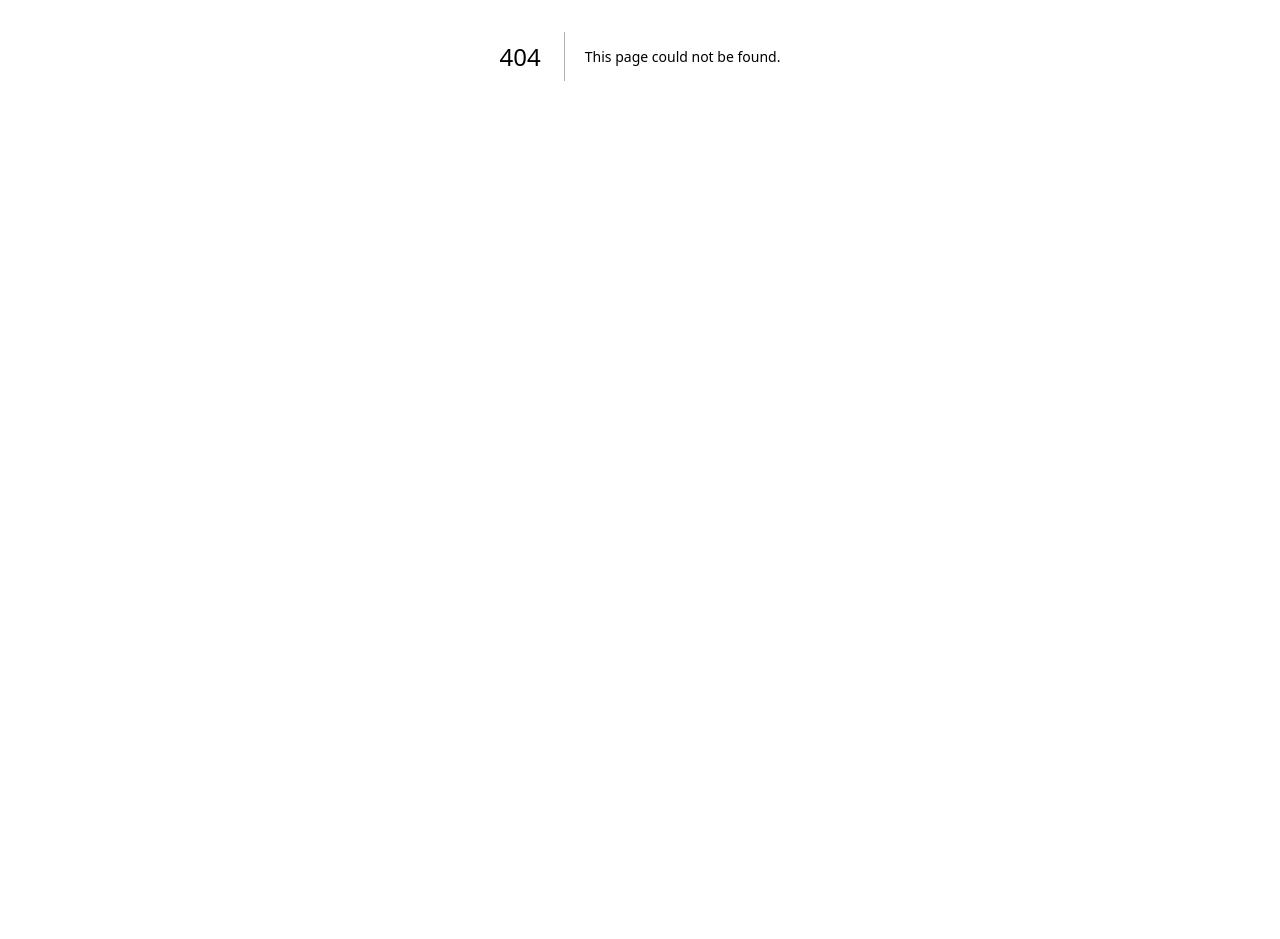
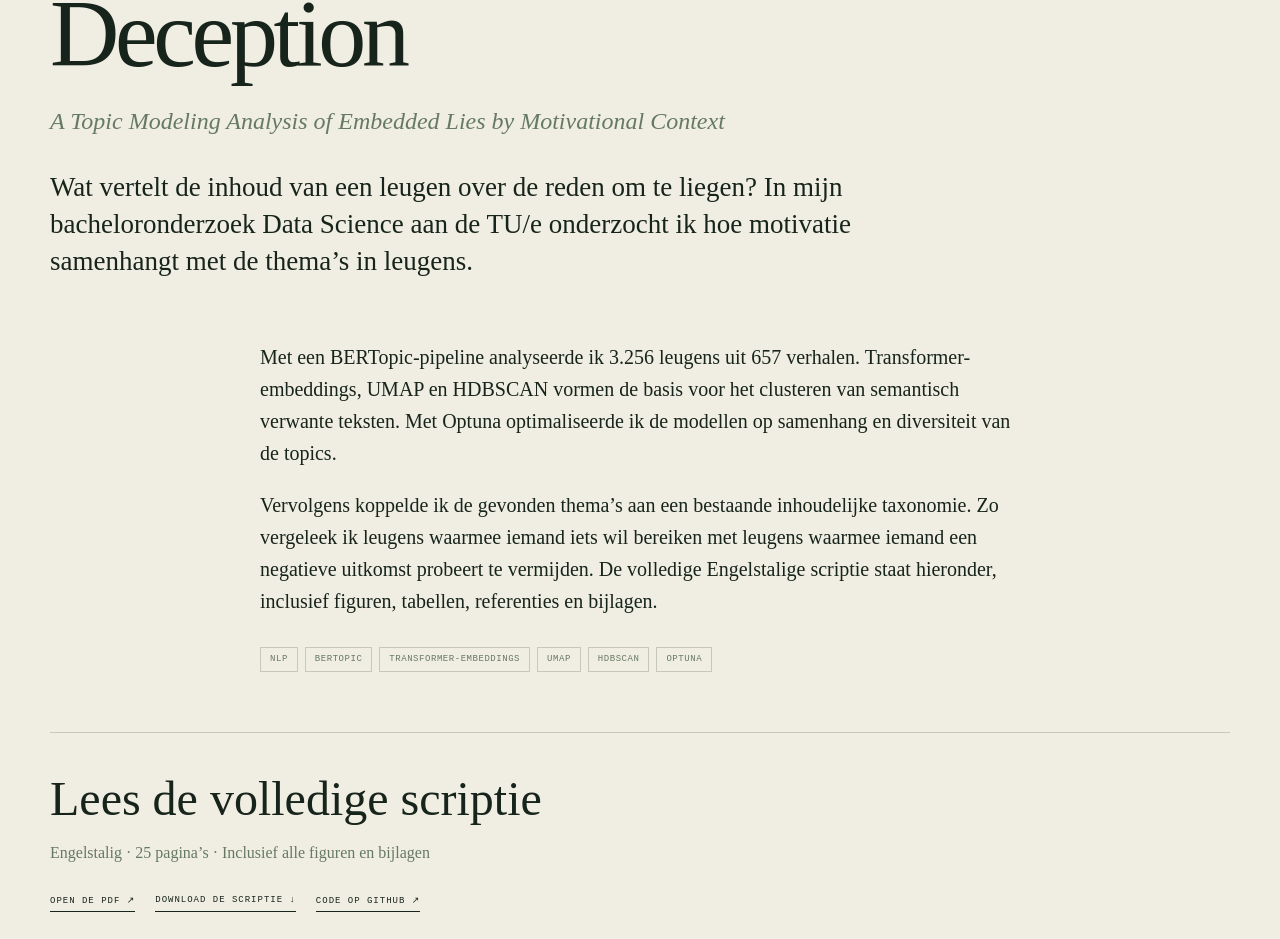
Before and after one commit to Wobknaap/Site, a Next.js app: page /projecten/thematic-structures-of-deception in a window 1280 px wide. Before the commit this address had no page. Shown: the part 344-1283 px from the top of the page. Before the commit the page ends 800 px from the top, so only its background shows below. Built offline with nearby package versions, Linux system fonts and the light colour scheme.

Commit message:
Embed full bachelor thesis on its own project page

```diff
--- /dev/null
+++ b/app/bep-case-study.json
@@ -0,0 +1,20 @@
+{
+  "title": "Thematic Structures of Deception",
+  "subtitle": "A Topic Modeling Analysis of Embedded Lies by Motivational Context",
+  "intro": "Wat vertelt de inhoud van een leugen over de reden om te liegen? In mijn bacheloronderzoek Data Science aan de TU/e onderzocht ik hoe motivatie samenhangt met de thema’s in leugens.",
+  "paragraphs": [
+    "Met een BERTopic-pipeline analyseerde ik 3.256 leugens uit 657 verhalen. Transformer-embeddings, UMAP en HDBSCAN vormen de basis voor het clusteren van semantisch verwante teksten. Met Optuna optimaliseerde ik de modellen op samenhang en diversiteit van de topics.",
+    "Vervolgens koppelde ik de gevonden thema’s aan een bestaande inhoudelijke taxonomie. Zo vergeleek ik leugens waarmee iemand iets wil bereiken met leugens waarmee iemand een negatieve uitkomst probeert te vermijden. De volledige Engelstalige scriptie staat hieronder, inclusief figuren, tabellen, referenties en bijlagen."
+  ],
+  "pdf": "/documents/wob-knaap-bep.pdf",
+  "pages": 25,
+  "tags": [
+    "NLP",
+    "BERTopic",
+    "Transformer-embeddings",
+    "UMAP",
+    "HDBSCAN",
+    "Optuna"
+  ],
+  "codeUrl": "https://github.com/Wobknaap/BEP_1490621"
+}
--- a/app/globals.css
+++ b/app/globals.css
@@ -291,3 +291,12 @@ figcaption { display: flex; justify-content: space-between; gap: 18px; margin-to
 .case-method p { font-size: 17px; color: var(--moss); }
 .case-links { display: flex; flex-wrap: wrap; gap: 20px; margin-top: 30px; }
 @media (max-width: 700px) { .case-stats { grid-template-columns: 1fr 1fr; } .case-screens { grid-template-columns: 1fr; } .case-copy p { font-size: 18px; } .case-figure figure { padding: 0; } }
+
+.bep-subtitle { max-width: 860px; font: italic 24px/1.4 var(--serif); color: var(--moss); margin: -5px 0 30px; }
+.bep-summary { margin-block: 60px; }
+.bep-document { border-top: 1px solid var(--line); padding-top: 40px; }
+.bep-document h2 { font: 400 clamp(32px, 4vw, 48px)/1.1 var(--serif); margin: 0 0 15px; }
+.bep-document > p { color: var(--moss); font: 16px/1.5 var(--serif); }
+.bep-document .pdf-help { font: 14px/1.5 var(--font-geist-sans); margin-top: 25px; }
+.pdf-viewer { display: block; width: 100%; height: 85vh; min-height: 600px; margin-top: 25px; border: 1px solid var(--line); background: #fff; }
+@media (max-width: 700px) { .pdf-viewer { height: 70vh; min-height: 400px; } .bep-subtitle { font-size: 20px; } }
--- /dev/null
+++ b/app/projecten/thematic-structures-of-deception/page.tsx
@@ -0,0 +1,13 @@
+import type { Metadata } from "next";
+import { SiteFooter, SiteHeader } from "../../components/site-chrome";
+import study from "../../bep-case-study.json";
+export const metadata: Metadata = { title: `${study.title} · Wob Knaap`, description: study.intro };
+export default function BepProject() {
+ return <main id="top"><SiteHeader active="projecten" />
+  <article className="case-study page-wrap">
+   <a className="back-link" href="/projecten">← Persoonlijke projecten</a>
+   <header className="case-intro"><p className="eyebrow">Bacheloronderzoek · TU/e · Data Science</p><h1>{study.title}</h1><p className="bep-subtitle">{study.subtitle}</p><p className="article-deck">{study.intro}</p></header>
+   <section className="case-copy bep-summary" aria-label="Over het onderzoek">{study.paragraphs.map(p=><p key={p}>{p}</p>)}<div className="article-tags">{study.tags.map(t=><span className="article-tag" key={t}>{t}</span>)}</div></section>
+   <section className="bep-document" aria-labelledby="document-title"><h2 id="document-title">Lees de volledige scriptie</h2><p>Engelstalig · {study.pages} pagina’s · Inclusief alle figuren en bijlagen</p><div className="case-links"><a className="underlined-link" href={study.pdf} target="_blank" rel="noreferrer">Open de PDF ↗</a><a className="underlined-link" href={study.pdf} download="Wob-Knaap-BEP.pdf">Download de scriptie ↓</a><a className="underlined-link" href={study.codeUrl}>Code op GitHub ↗</a></div><p className="pdf-help">Wordt de PDF niet weergegeven? Open of download de scriptie via de links hierboven.</p><iframe className="pdf-viewer" src={`${study.pdf}#view=FitH`} title="Volledige bachelorscriptie van Wob Knaap, inclusief figuren en bijlagen" loading="lazy" /></section>
+  </article><SiteFooter /></main>;
+}
--- a/app/projects-data.json
+++ b/app/projects-data.json
@@ -23,6 +23,6 @@
       "HDBSCAN",
       "Optuna"
     ],
-    "href": "https://github.com/Wobknaap/BEP_1490621"
+    "href": "/projecten/thematic-structures-of-deception"
   }
 ]
```
Also changed, not shown: scripts/build-pages.mjs (+14 -2 lines), 1 other file (tests, documents, lock files or other folders).
